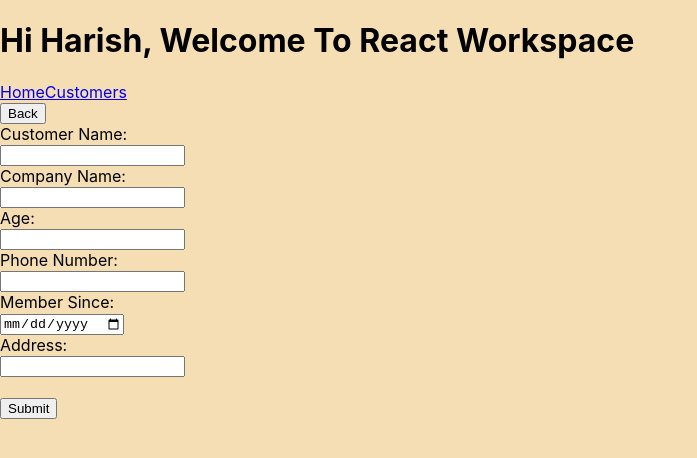
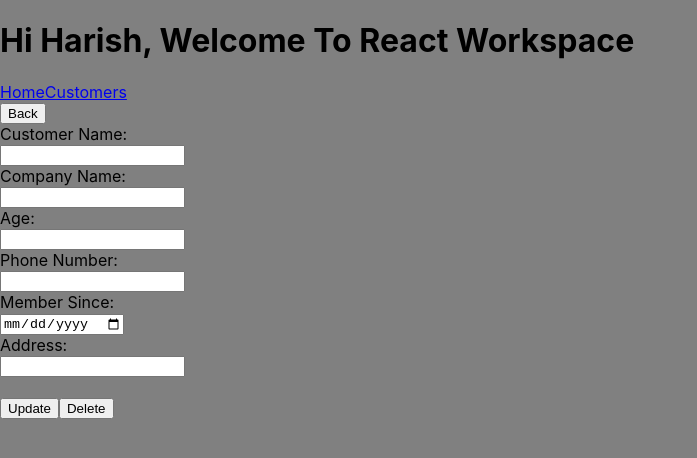
Before and after one commit to HarisankarA/React, a React (Create React App) app in the folder react-app/: page /patch/customer/1 in a window 1280 px wide. Shown: the top 458 px of the page, without its empty margins (0-697 px from the left). Built offline with nearby package versions, Linux system fonts and the light colour scheme; no server answers; the HTML template or start-up script is replaced by a standard one.

Commit message:
update on 12/03/2024

```diff
--- a/react-app/src/components/HttpMethods/GetAxios.jsx
+++ b/react-app/src/components/HttpMethods/GetAxios.jsx
@@ -8,14 +8,12 @@
     const [data, setData] = useState([])
 
     useEffect (() => {
-
         axios.get('http://127.0.0.1:8000/customer/')
           .then(response => setData(response.data))
-        .catch(error => {})
+          .catch(error => {})
     },[])
 
     let result = data.length > 0 ? data.map(customer => <CustomerRendering key= {customer.id} customer_Data= {customer}/>): <div>No Data Found</div>
-
 
   return (
     <div>
@@ -37,7 +35,6 @@
            {result}
         </tbody>
       </table>
-
     </div>
   )
 }
--- a/react-app/src/components/HttpMethods/Patch.jsx
+++ b/react-app/src/components/HttpMethods/Patch.jsx
@@ -29,7 +29,7 @@
   },[])
 
   const postData = (event) => {
-   event.preventDefault()
+    event.preventDefault()
     const customer_Data ={
       customer_name: customerName,
       company_name: companyName,
@@ -38,11 +38,17 @@
       member_since: memberSince,
       address: address
     }
-
     axios.patch(`http://127.0.0.1:8000/customer/${id}/`, customer_Data)
      .then(response => navigate ('/all/customer/') )
      .catch(error => {})
-    }
+  }
+
+  const delete_data = (event) => {
+    event.preventDefault()
+    axios.delete(`http://127.0.0.1:8000/customer/${id}/`,)
+    .then(response => navigate ('/all/customer/') )
+    .catch(error => {})
+  }
 
   return (
     <div>
@@ -68,7 +74,9 @@
         <label htmlFor="">Address:</label> <br />
         <input type="text" value = {address} onChange={event => setAddress(event.target.value)} /> <br /><br />
 
-        <input type="Submit" onClick={event =>postData(event)} />
+        <input type="submit" value = "Update" onClick={event =>postData(event)} />
+
+        <button onClick={event => delete_data(event)}>Delete</button>
 
       </form>
 
--- a/react-app/src/index.css
+++ b/react-app/src/index.css
@@ -5,7 +5,7 @@
     sans-serif;
   -webkit-font-smoothing: antialiased;
   -moz-osx-font-smoothing: grayscale;
-  background-color: wheat;
+  background-color: gray;
 }
 
 code {
```
